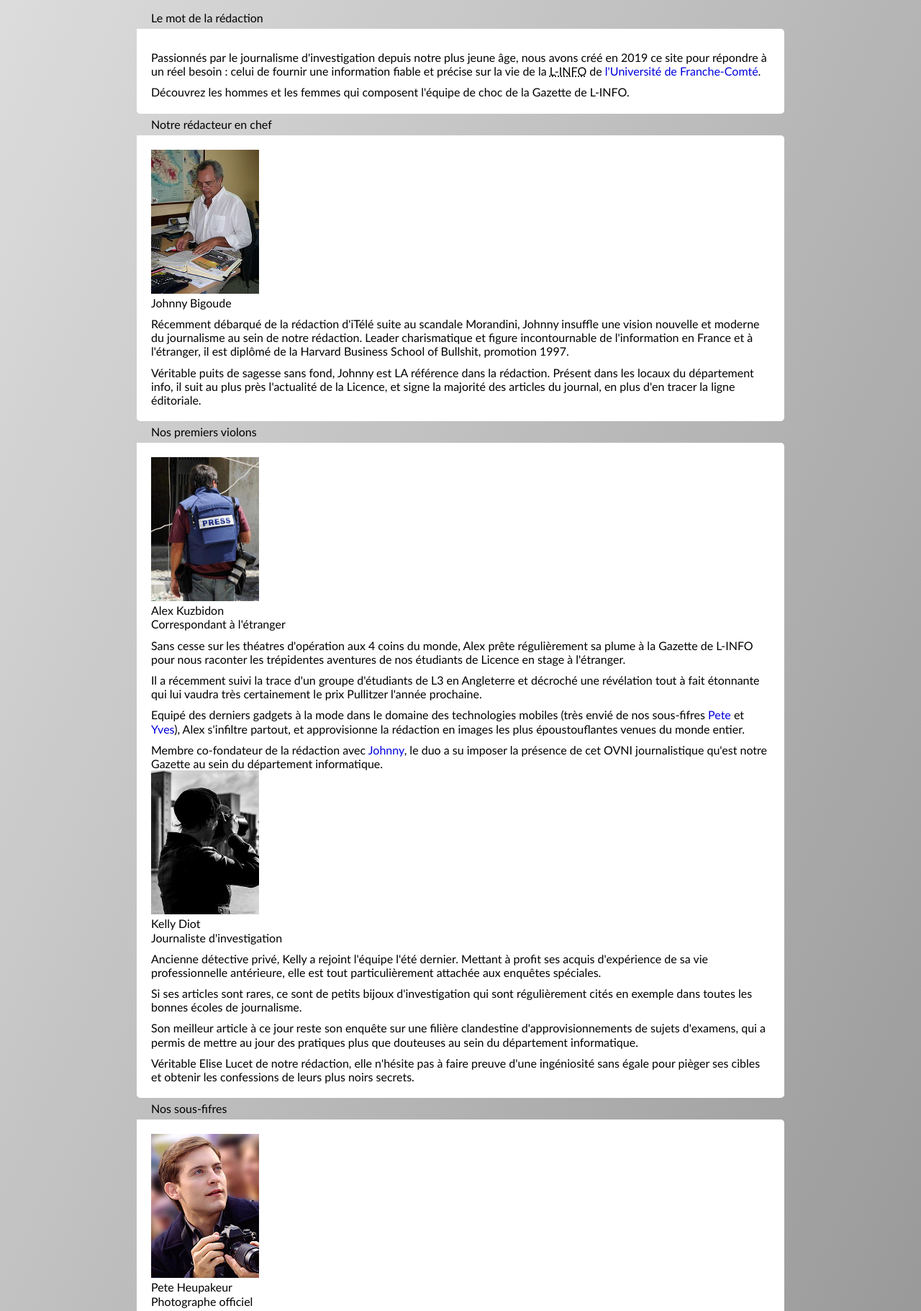
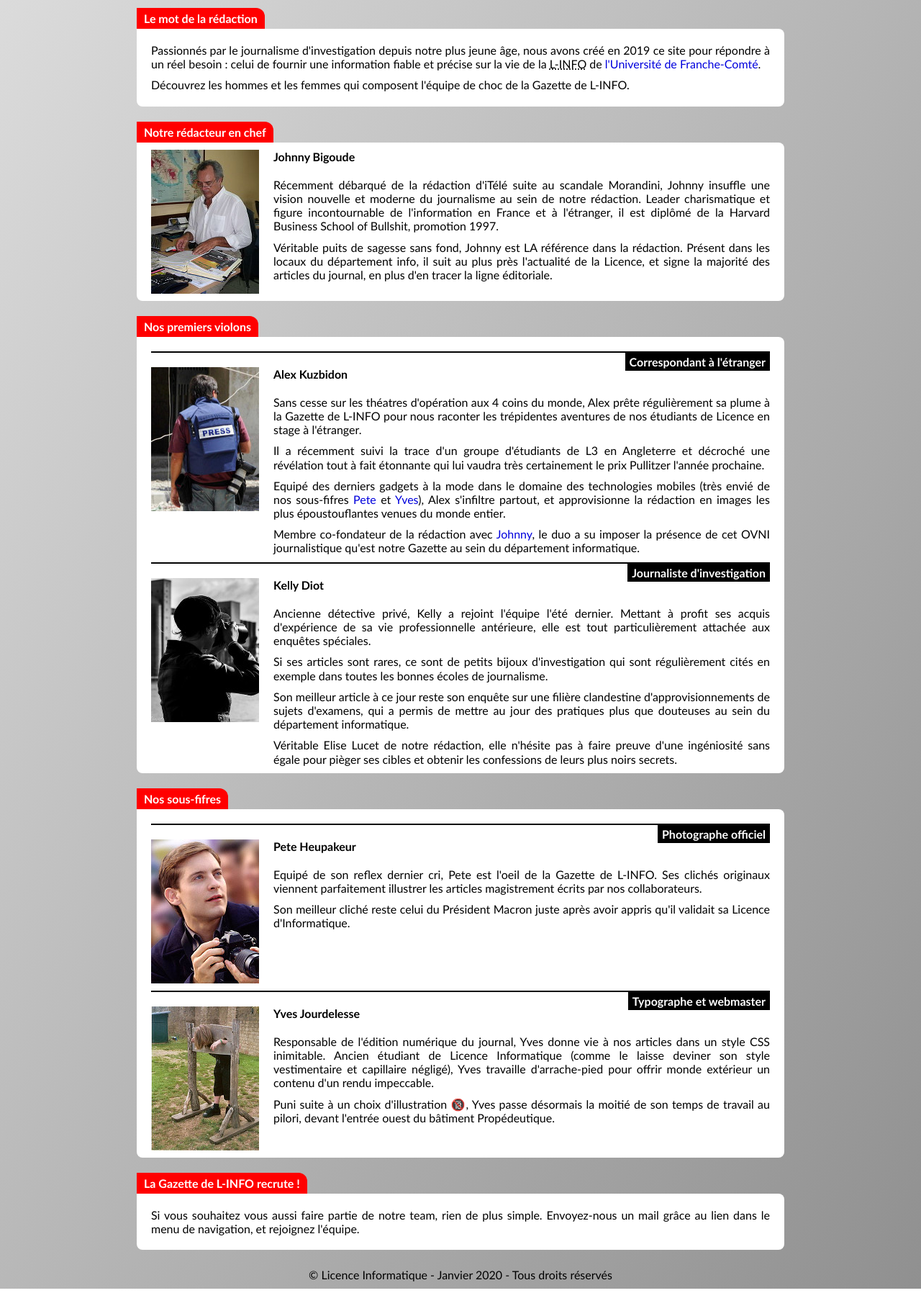
Before and after one commit to FrancoisPog/La-gazette-de-l-INFO, a PHP site: page /html/redaction.html in a window 1280 px wide. Shown: the part 245-2066 px from the top of the page at 72% size. After the commit the page ends 2035 px from the top, so only its background shows below. Run offline with PHP 8.4, Linux system fonts and the light colour scheme.

Commit message:
good part of redaction style done

```diff
--- a/html/redaction.html
+++ b/html/redaction.html
@@ -23,43 +23,53 @@
         <h1>Rédaction</h1>
     </header>
 
-    <main>
+    <main id="redaction">
+
+        <section>
+            <h2>Le mot de la rédaction</h2>
             <article>
-            <h2>Le mot de la rédaction</h2>
                 <p>
-                Passionnés par le journalisme d'investigation depuis notre plus jeune âge, nous avons créé en 2019 ce
+                    Passionnés par le journalisme d'investigation depuis notre plus jeune âge, nous avons créé en 2019
+                    ce
                     site
                     pour répondre à un réel besoin : celui de fournir une information fiable et précise sur la vie de la
                     <abbr title="Licence Informatique">L-INFO</abbr>
-                de <a href="#">l'Université de Franche-Comté</a>.
+                    de <a href="https://http://www.univ-fcomte.fr/">l'Université de Franche-Comté</a>.
                 </p>
                 <p>
                     Découvrez les hommes et les femmes qui composent l'équipe de choc de la Gazette de L-INFO.
                 </p>
             </article>
+        </section>
 
+        <section>
+            <h2>Notre rédacteur en chef</h2>
             <article>
-            <h2>Notre rédacteur en chef</h2>
                 <img src="../images/johnny.jpg" alt="Johnny Bigoude" title="Johnny Bigoude">
                 <h3 id="johnny">Johnny Bigoude</h3>
                 <p>
                     Récemment débarqué de la rédaction d'iTélé suite au scandale Morandini, Johnny insuffle une vision
                     nouvelle
-                et moderne du journalisme au sein de notre rédaction. Leader charismatique et figure incontournable de
+                    et moderne du journalisme au sein de notre rédaction. Leader charismatique et figure incontournable
+                    de
                     l'information en France et à l'étranger, il est diplômé de la Harvard Business School of Bullshit,
                     promotion
                     1997.
                 </p>
                 <p>
-                Véritable puits de sagesse sans fond, Johnny est LA référence dans la rédaction. Présent dans les locaux
+                    Véritable puits de sagesse sans fond, Johnny est LA référence dans la rédaction. Présent dans les
+                    locaux
                     du
-                département info, il suit au plus près l'actualité de la Licence, et signe la majorité des articles du
+                    département info, il suit au plus près l'actualité de la Licence, et signe la majorité des articles
+                    du
                     journal, en plus d'en tracer la ligne éditoriale.
                 </p>
             </article>
+        </section>
+
+        <section>
+            <h2>Nos premiers violons</h2>
             <article>
-            <h2>Nos premiers violons</h2>
-            <section>
                 <img src="../images/alex.jpg" alt="Alex Kuzbidon" title="Alex Kuzbidon">
                 <h3 id="alex">Alex Kuzbidon</h3>
                 <h4>Correspondant à l'étranger</h4>
@@ -77,7 +87,7 @@
                 <p>
                     Equipé des derniers gadgets à la mode dans le domaine des technologies mobiles (très envié de nos
                     sous-fifres
-                    <a href="#pete">Pete</a> et <a href="#yves"> Yves</a>), Alex s'infiltre partout, et approvisionne la
+                    <a href="#sous_fifres">Pete</a> et <a href="#sous_fifres"> Yves</a>), Alex s'infiltre partout, et approvisionne la
                     rédaction en images les plus époustouflantes
                     venues du monde entier.
                 </p>
@@ -88,9 +98,11 @@
                     cet OVNI journalistique
                     qu'est notre Gazette au sein du département informatique.
                 </p>
+            </article>
+
+
+            <article>
                 <img src="../images/kelly.jpg" alt="Kelly Diot" title="Kelly Diot">
-            </section>
-            <section>
                 <h3>Kelly Diot</h3>
                 <h4>Journaliste d'investigation</h4>
                 <p>
@@ -115,14 +127,14 @@
                     sans égale pour
                     pièger ses cibles et obtenir les confessions de leurs plus noirs secrets.
                 </p>
+            </article>
         </section>
-        </article>
+
+        <section>
+            <h2 id="sous_fifres">Nos sous-fifres</h2>
             <article>
-
-            <h2>Nos sous-fifres</h2>
-            <section>
                 <img src="../images/pete.jpg" alt="Pete Heupakeur" title="Pete Heupakeur">
-                <h3>Pete Heupakeur</h3>
+                <h3 id="pete">Pete Heupakeur</h3>
                 <h4>Photographe officiel</h4>
                 <p>
                     Equipé de son reflex dernier cri, Pete est l'oeil de la Gazette de L-INFO. Ses clichés originaux
@@ -134,10 +146,10 @@
                     Licence
                     d'Informatique.
                 </p>
-            </section>
-            <section>
+            </article>
+            <article>
                 <img src="../images/yves.jpg" alt="Yves Jourdelesse" title="Yves Jourdelesse">
-                <h3 id="Yves">Yves Jourdelesse</h3>
+                <h3 id="yves">Yves Jourdelesse</h3>
                 <h4>Typographe et webmaster</h4>
                 <p>
                     Responsable de l'édition numérique du journal, Yves donne vie à nos articles dans un style CSS
@@ -154,14 +166,20 @@
                     pilori,
                     devant l'entrée ouest du bâtiment Propédeutique.
                 </p>
+            </article>
         </section>
+
+        <section>
+            <h2>La Gazette de L-INFO recrute !</h2>
+            <article>
+                <p>
+                    Si vous souhaitez vous aussi faire partie de notre team, rien de plus simple. Envoyez-nous un mail
+                    grâce
+                    au
+                    lien dans le menu de navigation, et rejoignez l'équipe.
+                </p>
             </article>
-        <article>
-            <h2>La Gazette de L-INFO recrute !</h2>
-            <p>Si vous souhaitez vous aussi faire partie de notre team, rien de plus simple. Envoyez-nous un mail grâce
-                au
-                lien dans le menu de navigation, et rejoignez l'équipe.</p>
-        </article>
+        </section>
     </main>
 
     <footer>
--- a/styles/gazette.css
+++ b/styles/gazette.css
@@ -52,8 +52,9 @@ table {
 
 /* STYLE DU SITE */
 p {
-    margin-top:  10px;
+    text-align: justify;
     font-size: 16px;
+    margin-top : 10px;
 }
 
 em {
@@ -275,15 +276,86 @@ main footer p{
 
 /* PAGE REDACTION */
 
-article {
-    position: relative;
-    background-color: white;
-    margin: 30px 0px;
-    padding: 20px;
-    border-radius: 0px 5px 5px 5px;
+#redaction p{
+    text-align: justify;
 }
 
-article h2{
+#redaction section {
+    position: relative;
+    display: flex;
+    flex-direction: column;
+    background-color: white;
+    margin-top: 30px ;
+    padding: 10px 20px;
+    border-radius: 0px 8px 8px 8px;
+}
+
+#redaction section:not(:last-child){
+    margin-bottom: 50px;
+}
+
+#redaction section h2{
     position: absolute;
-    top: -25px;
+    top: -29px;
+    left: 0px;
+    color: white;
+    background-color: red;
+    padding: 5px 10px ;
+    font-weight: bold;
+    border-radius: 0px 12px 0px 0px;
+
 }
+
+#redaction article:not(:only-of-type) {
+    position: relative;
+    border-top : 2px solid black;
+    padding: 20px 0px 0px 0px;
+    margin-top: 10px;
+
+}
+
+
+
+
+
+#redaction article:last-child{
+    padding-bottom: 0px;
+}
+
+
+#redaction article h4 {
+    position: absolute;
+    right: 0px;
+    top: 0px;
+    color: white;
+    background-color: black;
+    padding: 3px 6px ;
+    font-weight: bold;
+}
+
+
+
+
+#redaction article h3{
+    font-weight: bold;
+    margin-bottom: 20px;
+}
+
+#redaction article:only-of-type h3{
+    margin-top: 0px;
+}
+
+
+#redaction article img{
+    float: left;
+    margin: 0px 20px 0px 0px;
+
+}
+
+#redaction article:only-of-type p{
+    margin: 10px auto;
+}
+
+#redaction article:not(:only-of-type) p {
+    padding-left: 170px;
+}
```
Lines whose indentation alone changed are shown as unchanged.
